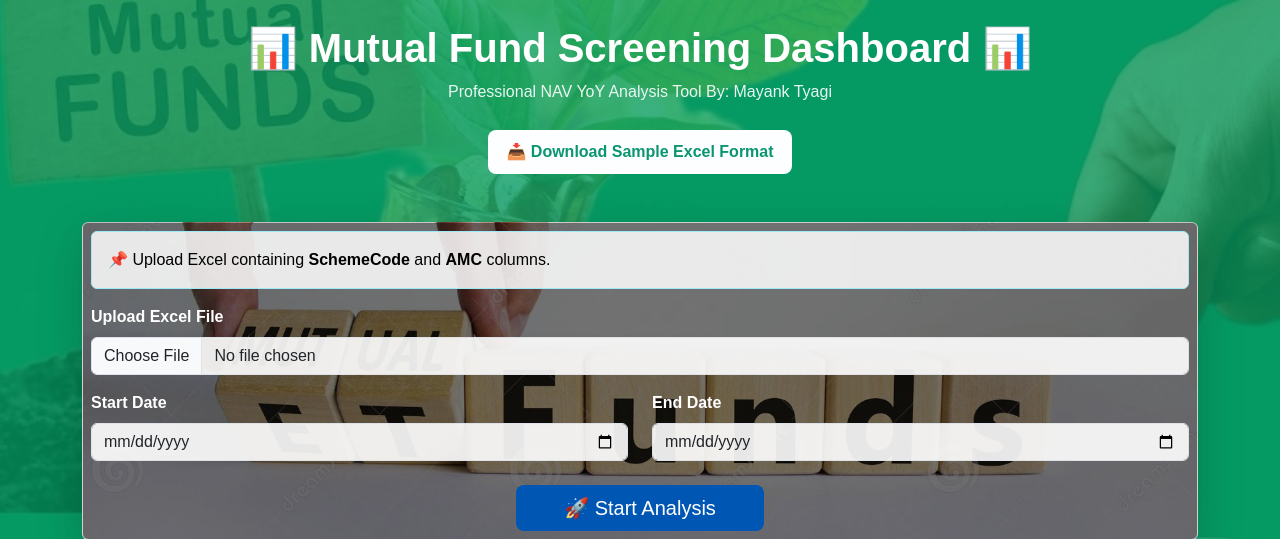
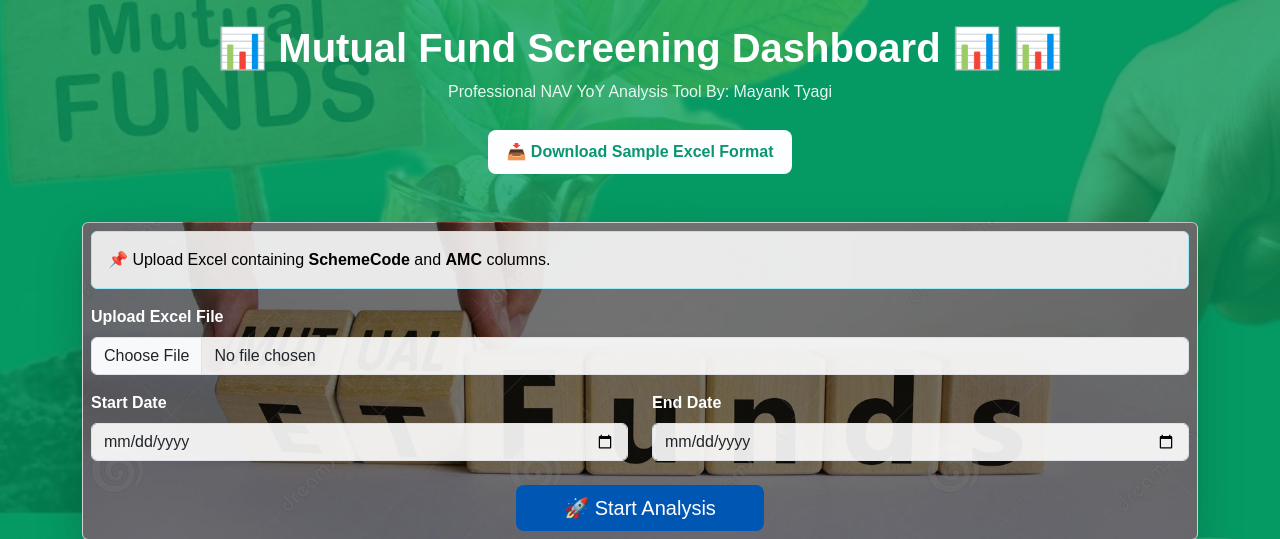
Before and after one commit to mayanktyagi26-ui/mfdb, a Flask app: page / in a window 1280 px wide. Shown: the top 539 px of the page. Run offline with Flask 3, Linux system fonts and the light colour scheme.

Commit message:
Updated project files

```diff
--- a/templates/index.html
+++ b/templates/index.html
@@ -99,7 +99,7 @@
 
     <!-- Header -->
     <div class="text-center mb-5">
-        <h1 class="title">📊 Mutual Fund Screening Dashboard 📊</h1>
+        <h1 class="title">📊 Mutual Fund Screening Dashboard 📊 📊</h1>
         <p class="subtitle">Professional NAV YoY Analysis Tool By: Mayank Tyagi</p>
 
         <!-- GitHub Download -->
```
